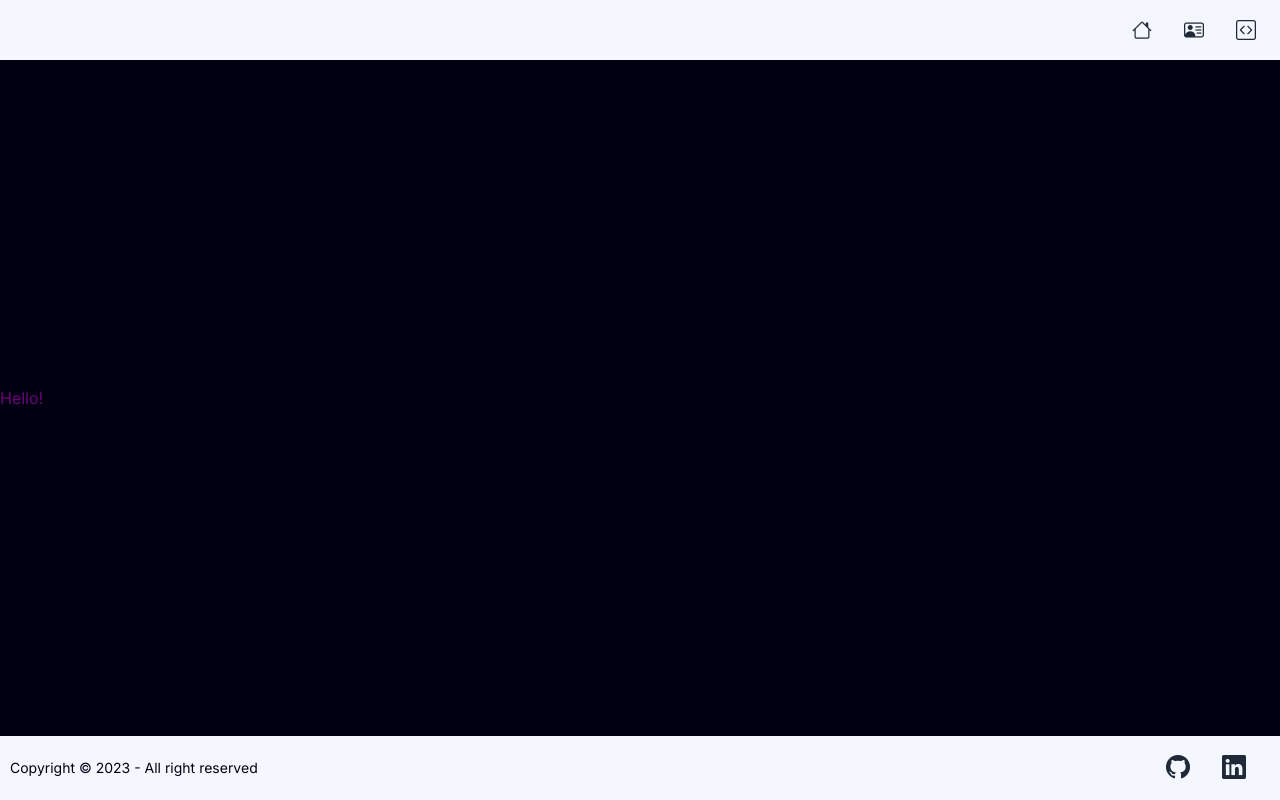
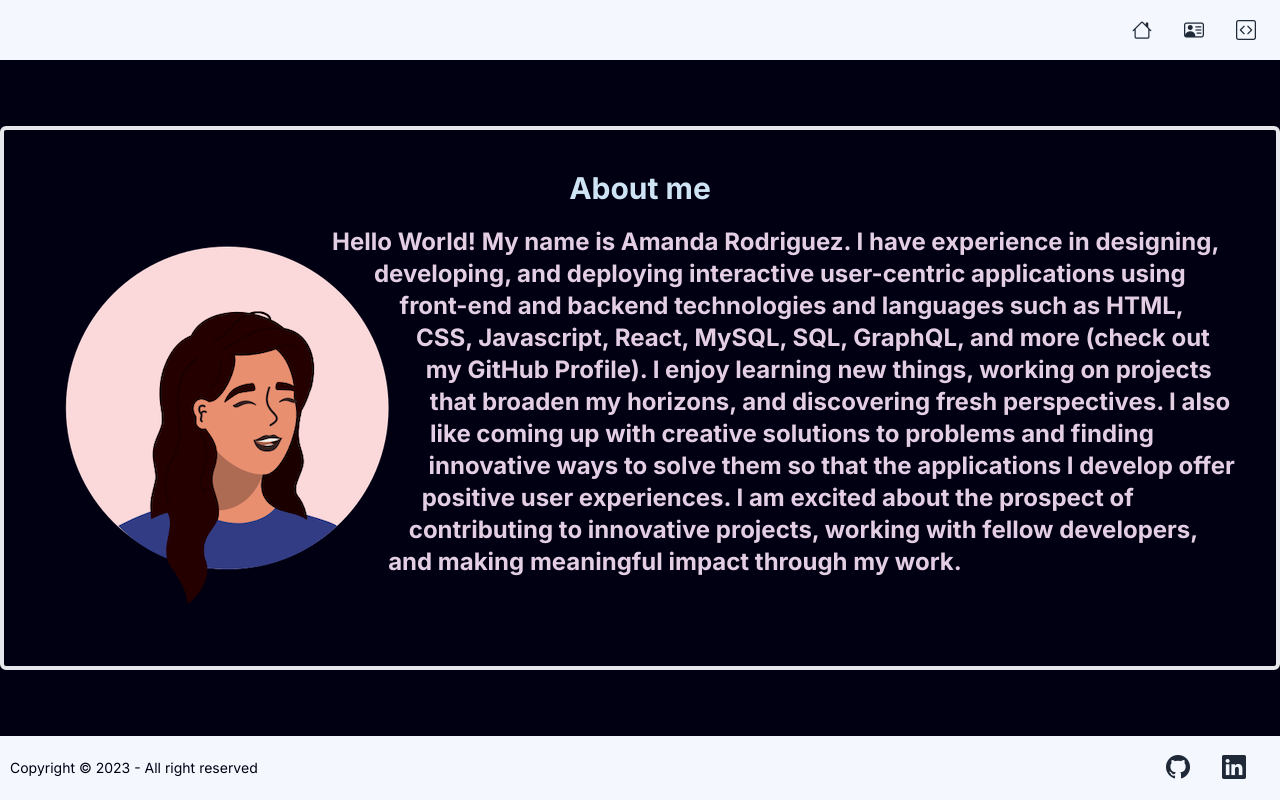
Before and after one commit to amandardz/arportfolio, a Next.js app: page /about in a window 1280 px wide. Built offline with nearby package versions, Linux system fonts and the light colour scheme.

Commit message:
completing about me section

```diff
--- /dev/null
+++ b/app/about/about.module.css
@@ -0,0 +1,21 @@
+@media screen and (min-width: 480px){
+  .avatarImg {
+    float: left;
+    shape-outside: circle();
+    border-radius: 50%;
+    margin-right: 20px;
+    animation: shake 10s infinite;
+  }
+
+  @keyframes shake {
+    0% {
+      transform: rotate(0deg);
+    }
+    50% {
+      transform: rotate(10deg);
+    }
+    100% {
+      transform: rotate(-20deg);
+    }
+  }
+}
--- a/app/about/page.js
+++ b/app/about/page.js
@@ -1,7 +1,33 @@
+import Image from 'next/image';
+import avatar from '../../public/avatar.png';
+import style from './about.module.css';
+
 export default function About() {
   return (
-    <div className='text-primary'>
-      Hello!
+    <div className='p-10 border-4 rounded-md'>
+      <div className='text-secondary-content text-center font-bold text-3xl mb-5'>
+        About me
+      </div>
+      <div>
+        <Image
+          src={avatar}
+          className={style.avatarImg}
+          alt='Image of a woman smiling by Sara Pelaez from Blush Collections Women Power'
+        />
+        <p className='text-primary-content md:text-2xl font-bold'>
+          Hello World! My name is Amanda Rodriguez. I have experience in
+          designing, developing, and deploying interactive user-centric
+          applications using front-end and backend technologies and languages
+          such as HTML, CSS, Javascript, React, MySQL, SQL, GraphQL, and more
+          (check out my GitHub Profile). I enjoy learning new things, working on
+          projects that broaden my horizons, and discovering fresh perspectives.
+          I also like coming up with creative solutions to problems and finding
+          innovative ways to solve them so that the applications I develop offer
+          positive user experiences. I am excited about the prospect of
+          contributing to innovative projects, working with fellow developers,
+          and making meaningful impact through my work.
+        </p>
+      </div>
     </div>
   );
 }
```
